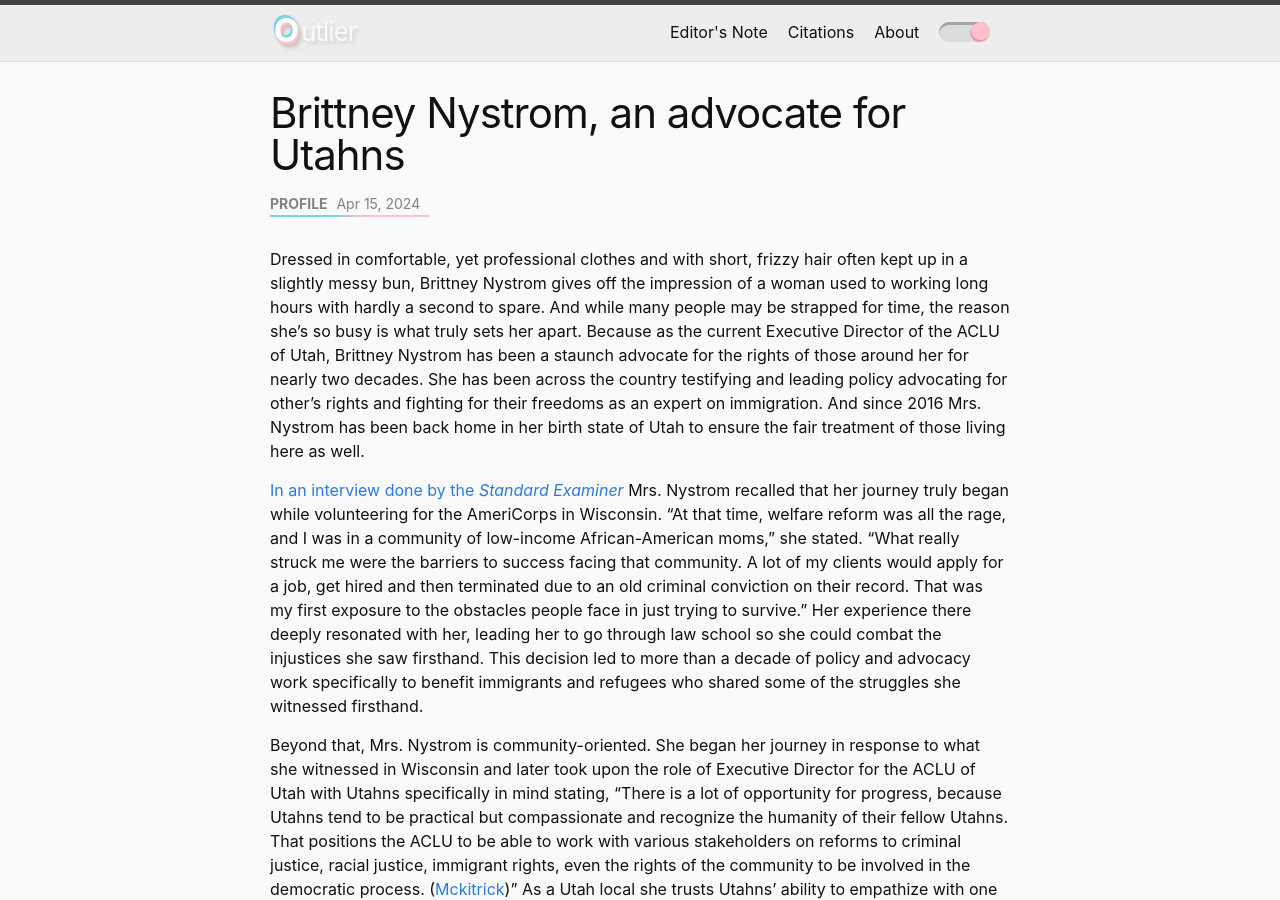
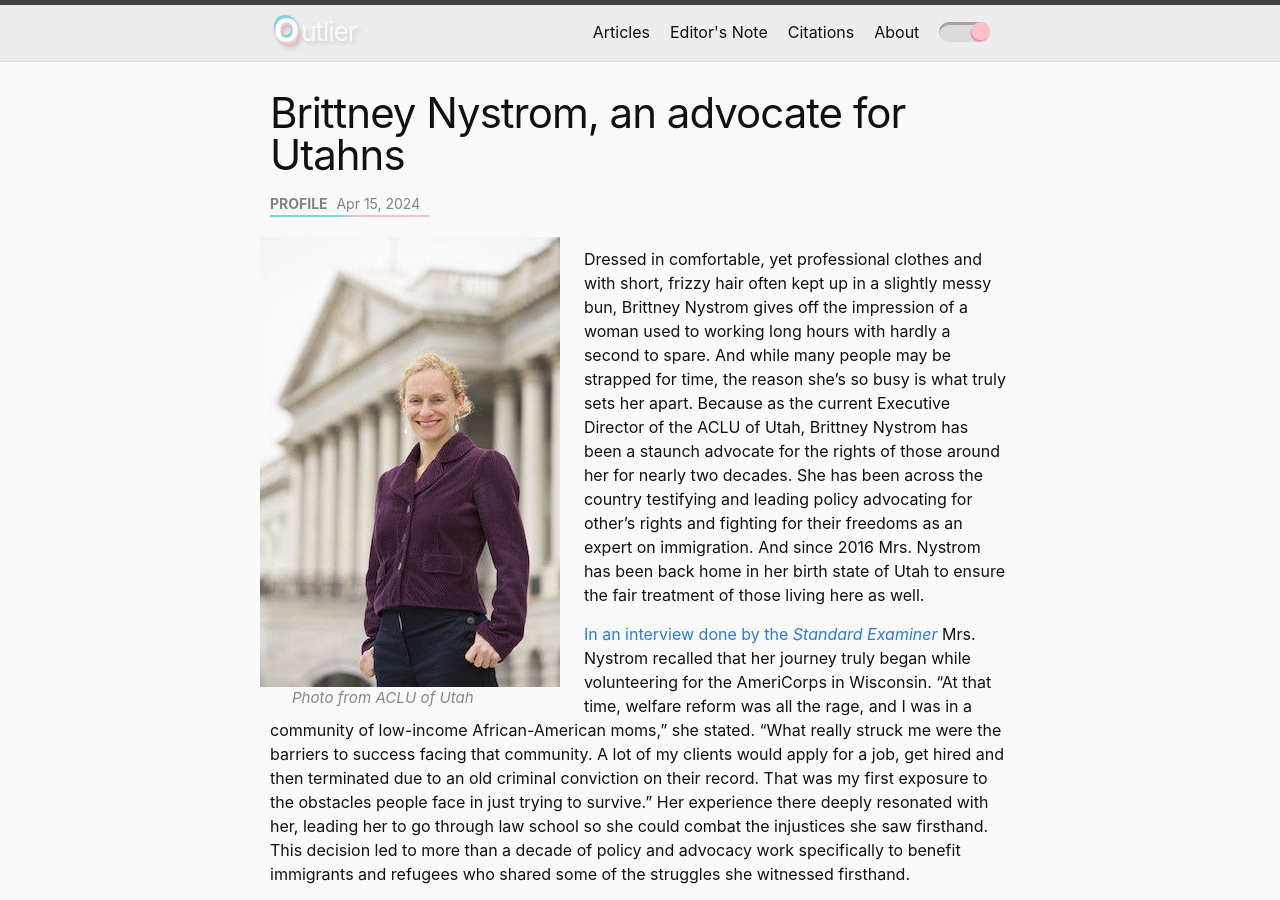
Before and after one commit to A-Duo/a-duo.github.io, a Jekyll site: the page built from _posts/2024-04-15-profile.markdown, in a window 1280 px wide and 900 px high. Built offline with Jekyll 4.4.1, drawn with Linux system fonts in a browser that asks for light colours; nearby versions of some CDN libraries.

Commit message:
Think I'm done

```diff
--- a/_config.yml
+++ b/_config.yml
@@ -38,6 +38,7 @@ collections:
     permalink: /:collection/:name
 
 header_pages:
+- articles.markdown
 - editors-note.markdown
 - citations.markdown
 - about.markdown
--- a/_posts/2024-04-15-profile.markdown
+++ b/_posts/2024-04-15-profile.markdown
@@ -6,6 +6,12 @@ categories: profile
 preview_image: "brittney-nystrom.jpg"
 description: "With the onslaught of legislation on LGBTQ rights across the nation, a strong defender is desperately needed. Find out who's steering the ship at the ACLU of Utah and fighting for you in the background."
 ---
+
+<!-- This is a really gross hack, do not ever do this. I have no time !-->
+<div style="margin:-1ch 1.5rem 0 -1ch;float:left">
+    <img src="/assets/images/brittney-nystrom.jpg">
+    <p style="margin:0 0 0 2rem;font-size:1.5ch;color:#888;font-style:italic">Photo from ACLU of Utah</p>
+</div>
 
 Dressed in comfortable, yet professional clothes and with short, frizzy hair often kept up in a slightly messy bun, Brittney Nystrom gives off the impression of a woman used to working long hours with hardly a second to spare. And while many people may be strapped for time, the reason she’s so busy is what truly sets her apart. Because as the current Executive Director of the ACLU of Utah, Brittney Nystrom has been a staunch advocate for the rights of those around her for nearly two decades. She has been across the country testifying and leading policy advocating for other’s rights and fighting for their freedoms as an expert on immigration. And since 2016 Mrs. Nystrom has been back home in her birth state of Utah to ensure the fair treatment of those living here as well.
 
```
Also changed, not shown: articles.markdown (added, +11 -0 lines).
